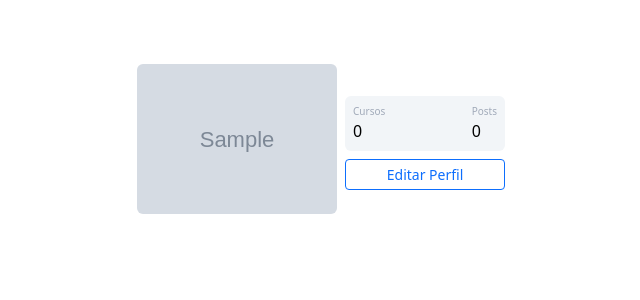
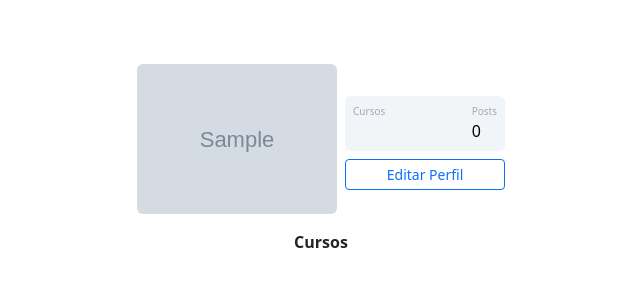
Before and after one commit to jccarlosjr/Flask_website, a Python web app: template templates/perfil.html in a window 1280 px wide. Shown: the part 56-356 px from the top of the page, without its empty margins (319-959 px from the left). Run offline with Jinja, Linux system fonts and the light colour scheme; the template is opened without the code that fills it: most values are stand-ins (such as "Sample title", 1, 10 or a date in 2020); grey boxes marked "Sample" are stand-in pictures.

Commit message:
att in perfil.html

```diff
--- a/templates/perfil.html
+++ b/templates/perfil.html
@@ -14,10 +14,17 @@
 
             <span>{{ current_user.email }}</span>
             <div class="p-2 mt-2 bg-primary d-flex justify-content-between rounded text-white stats">
+                {% if 'Não Informado' in current_user.cursos %}
                 <div class="d-flex flex-column">
                     <span class="articles">Cursos</span>
                     <span class="number1">0</span>
                 </div>
+                {% else %}
+                <div class="d-flex flex-column">
+                    <span class="articles">Cursos</span>
+                    <span class="number1">{{ current_user.cursos.count(';') + 1 }}</span>
+                </div>
+                {% endif %}
 
                 <div class="d-flex flex-column">
                     <span class="rating">Posts</span>
@@ -31,6 +38,14 @@
             </div>
         </div>
     </div>
+    <div class="row justify-content-center">
+        <div class="col col-4" style="text-align: center">
+            <strong>Cursos</strong><br>
+            {% for curso in current_user.cursos.split(';') %}
+                <button type="button" class="btn btn-success mt-2" disabled>{{ curso }}</button>
+            {% endfor %}
+        </div>
+    </div>
 {% block form_editar_perfil %}
 {% endblock %}
 {% endblock %}
```
